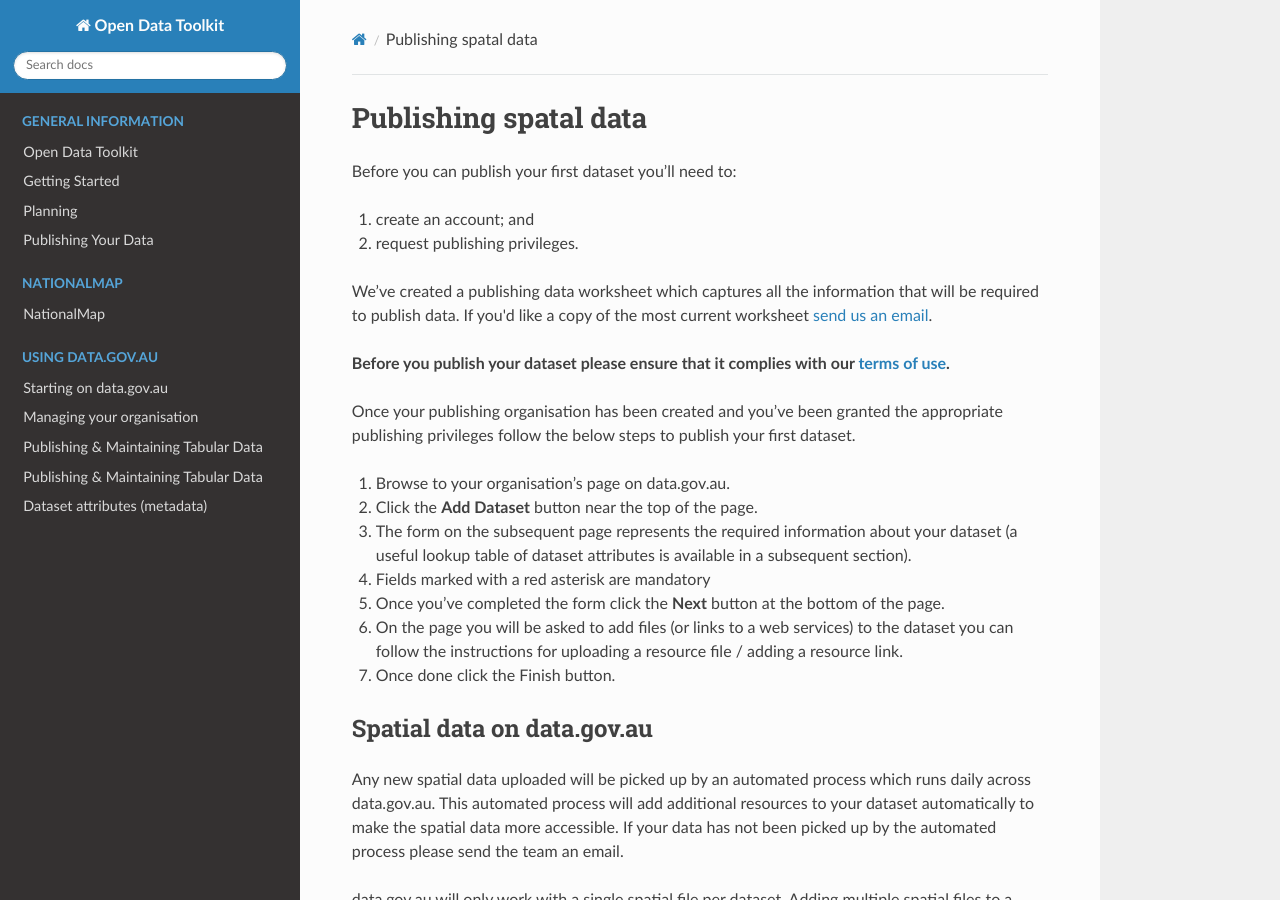
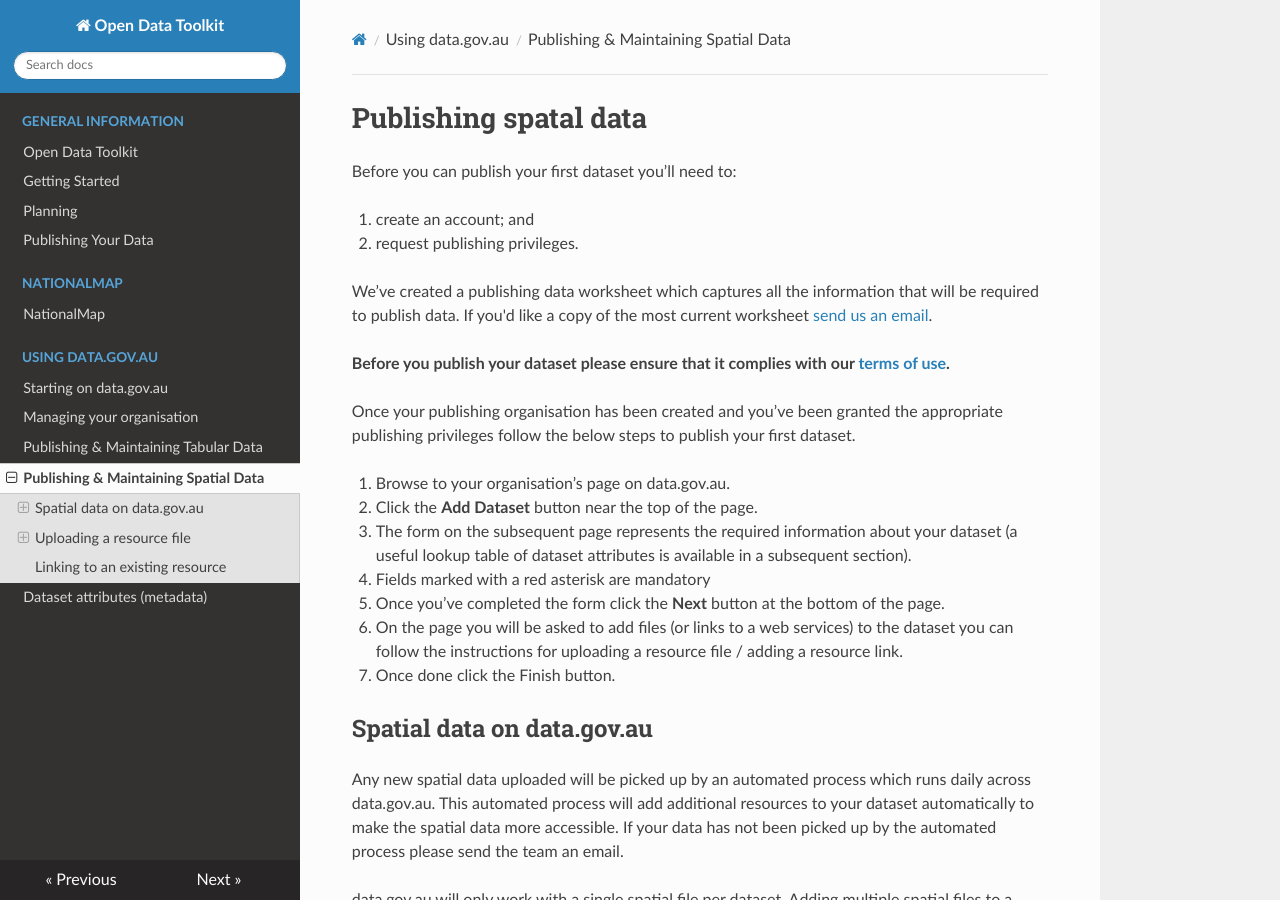
Before and after one commit to ajbar7/allan-toolkit-test, an MkDocs documentation site: the page built from docs/data-gov-au-publishing-spatial-data.md, in a window 1280 px wide and 900 px high. Built offline with MkDocs 1.6.1, drawn with Linux system fonts in a browser that asks for light colours; nearby versions of some CDN libraries; old or Windows-style settings are respelled for this version of MkDocs.

Commit message:
Update mkdocs.yml

```diff
--- a/mkdocs.yml
+++ b/mkdocs.yml
@@ -8,7 +8,7 @@
     - [data-gov-au-starting.md, "Using data.gov.au", "Starting on data.gov.au"]
     - [data-gov-au-managing-org.md, "Using data.gov.au", "Managing your organisation"]
     - [data-gov-au-publishing-tabular-data.md, "Using data.gov.au", "Publishing & Maintaining Tabular Data"]
-    - [data-gov-au-publishing-tabular-data.md, "Using data.gov.au", "Publishing & Maintaining Spatial Data"]
+    - [data-gov-au-publishing-spatial-data.md, "Using data.gov.au", "Publishing & Maintaining Spatial Data"]
     - [data-gov-au-dataset-attributes.md, "Using data.gov.au", "Dataset attributes (metadata)"]
 theme: readthedocs
 site_favicon: imgs/favicon.ico
```
